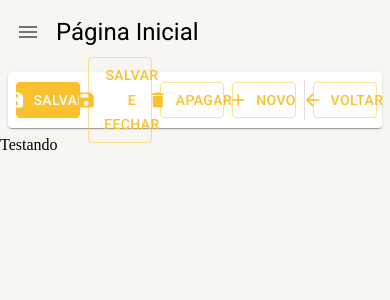
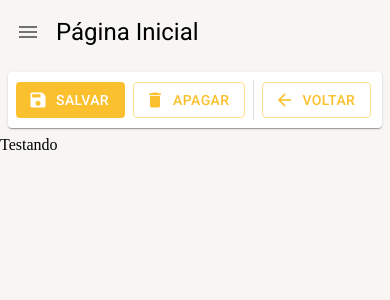
Before and after one commit to DBDev90/PROJETOS, a React (Create React App) app in the folder crud-typescript-mui/: page /pagina-inicial in a window 390 px wide. Shown: the top 300 px of the page. Built offline with nearby package versions, Linux system fonts and the light colour scheme.

Commit message:
feat: configurando componente responsivo

```diff
--- a/crud-typescript-mui/src/shared/components/ferramentas-de-detalhes/FerramentasDeDetalhes.tsx
+++ b/crud-typescript-mui/src/shared/components/ferramentas-de-detalhes/FerramentasDeDetalhes.tsx
@@ -5,6 +5,9 @@ import {
     Icon,
     Paper,
     Skeleton,
+    Theme,
+    Typography,
+    useMediaQuery,
     useTheme,
 } from "@mui/material";
 
@@ -51,6 +54,8 @@ export const FerramentasDeDetalhe: React.FC<IFerramentasDeDetalheProps> = ({
     aoClickarEmSalvar,
     aoClickarEmSalvarFechar,
 }) => {
+    const smDown = useMediaQuery((theme: Theme) => theme.breakpoints.down("sm"));
+    const mdDown = useMediaQuery((theme: Theme) => theme.breakpoints.down("md"));
     const theme = useTheme();
 
     return (
@@ -71,13 +76,23 @@ export const FerramentasDeDetalhe: React.FC<IFerramentasDeDetalheProps> = ({
                     onClick={aoClickarEmSalvar}
                     startIcon={<Icon>save</Icon>}
                 >
+                    <Typography
+                        variant="button"
+                        whiteSpace="nowrap"
+                        textOverflow="ellipsis"
+                        overflow="hidden"
+                    >
                         Salvar
+                    </Typography>
                 </Button>
             )}
 
             {mostrarBotaoSalvarCarregando && <Skeleton width={110} height={60} />}
 
-            {mostrarBotaoSalvarFechar && !mostrarBotaoSalvarFecharCarregando && (
+            {mostrarBotaoSalvarFechar &&
+                !mostrarBotaoSalvarFecharCarregando &&
+                !smDown &&
+                !mdDown && (
                     <Button
                         color="primary"
                         disableElevation
@@ -85,11 +100,18 @@ export const FerramentasDeDetalhe: React.FC<IFerramentasDeDetalheProps> = ({
                         onClick={aoClickarEmSalvarFechar}
                         startIcon={<Icon>save</Icon>}
                     >
+                        <Typography
+                            variant="button"
+                            whiteSpace="nowrap"
+                            textOverflow="ellipsis"
+                            overflow="hidden"
+                        >
                             Salvar e fechar
+                        </Typography>
                     </Button>
                 )}
 
-            {mostrarBotaoSalvarFecharCarregando && (
+            {mostrarBotaoSalvarFecharCarregando && !smDown && (
                 <Skeleton width={175} height={60} />
             )}
 
@@ -101,13 +123,20 @@ export const FerramentasDeDetalhe: React.FC<IFerramentasDeDetalheProps> = ({
                     onClick={aoClickarEmApagar}
                     startIcon={<Icon>delete</Icon>}
                 >
+                    <Typography
+                        variant="button"
+                        whiteSpace="nowrap"
+                        textOverflow="ellipsis"
+                        overflow="hidden"
+                    >
                         Apagar
+                    </Typography>
                 </Button>
             )}
 
             {mostrarBotaoApagarCarregando && <Skeleton width={110} height={60} />}
 
-            {mostrarBotaoNovo && !mostrarBotaoNovoCarregando && (
+            {mostrarBotaoNovo && !mostrarBotaoNovoCarregando && !smDown && (
                 <Button
                     color="primary"
                     disableElevation
@@ -115,13 +144,28 @@ export const FerramentasDeDetalhe: React.FC<IFerramentasDeDetalheProps> = ({
                     onClick={aoClickarEmNovo}
                     startIcon={<Icon>add</Icon>}
                 >
+                    <Typography
+                        variant="button"
+                        whiteSpace="nowrap"
+                        textOverflow="ellipsis"
+                        overflow="hidden"
+                    >
                         {textoBotaoNovo}
+                    </Typography>
                 </Button>
             )}
 
-            {mostrarBotaoNovoCarregando && <Skeleton width={110} height={60} />}
+            {mostrarBotaoNovoCarregando && !smDown && (
+                <Skeleton width={110} height={60} />
+            )}
 
+            {mostrarBotaoVoltar &&
+                (mostrarBotaoNovo ||
+                    mostrarBotaoApagar ||
+                    mostrarBotaoSalvar ||
+                    mostrarBotaoSalvarFechar) && (
                     <Divider variant="middle" orientation="vertical" />
+                )}
 
             {mostrarBotaoVoltar && !mostrarBotaoVoltarCarregando && (
                 <Button
@@ -131,7 +175,14 @@ export const FerramentasDeDetalhe: React.FC<IFerramentasDeDetalheProps> = ({
                     onClick={aoClickarEmVoltar}
                     startIcon={<Icon>arrow_back</Icon>}
                 >
-                    Voltar
+                    <Typography
+                        variant="button"
+                        whiteSpace="nowrap"
+                        textOverflow="ellipsis"
+                        overflow="hidden"
+                    >
+                        voltar
+                    </Typography>
                 </Button>
             )}
 
```
Lines whose indentation alone changed are shown as unchanged.
